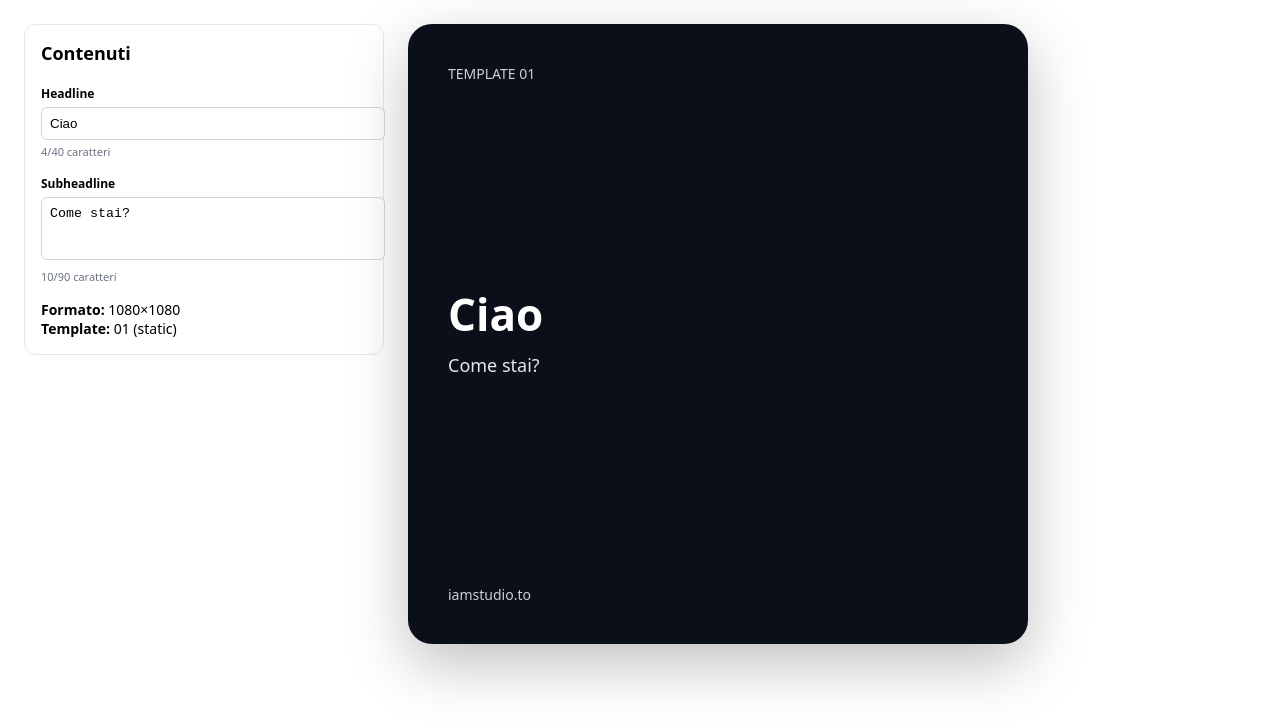
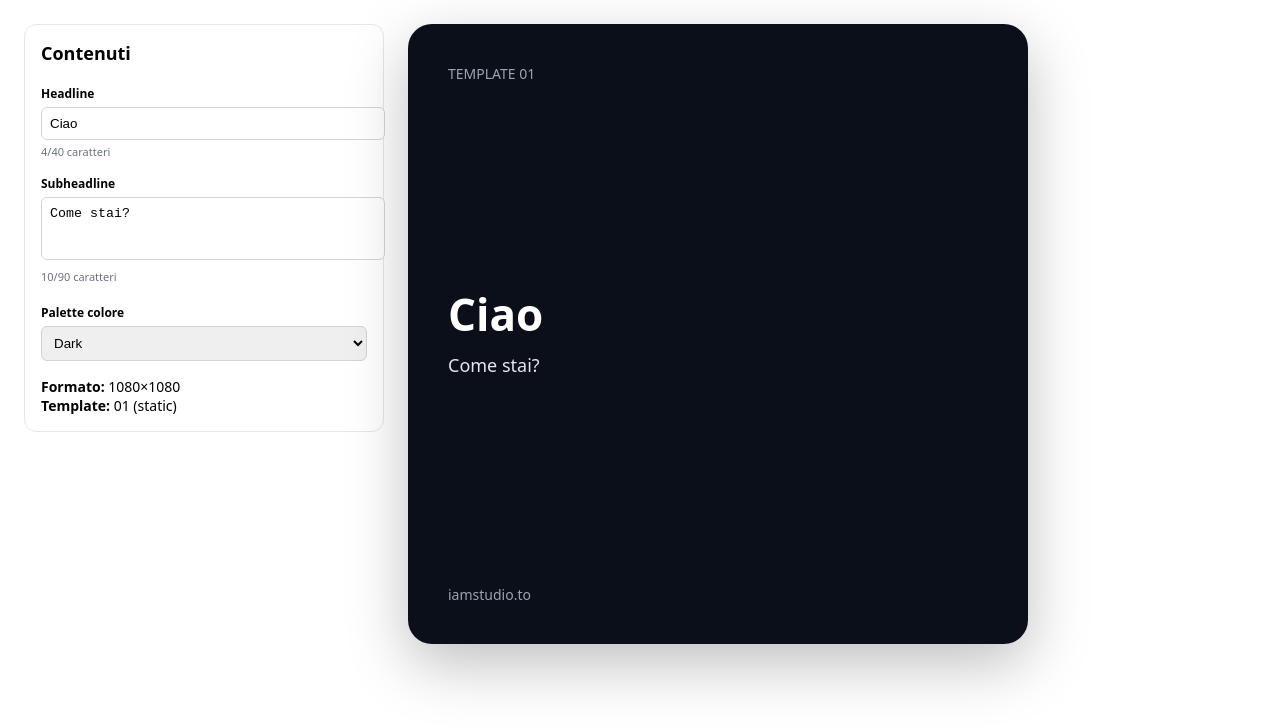
Before and after one commit to IAMStudioTO/test-design-tool, a Next.js app in the folder web/: page / in a window 1280 px wide. Shown: the top 728 px of the page. Built offline with nearby package versions, Linux system fonts and the light colour scheme.

Commit message:
Update page.jsx

```diff
--- a/web/app/page.jsx
+++ b/web/app/page.jsx
@@ -5,9 +5,36 @@ import { useState } from "react";
 const HEADLINE_MAX = 40;
 const SUBHEADLINE_MAX = 90;
 
+const PALETTES = {
+  dark: {
+    name: "Dark",
+    background: "#0b0f19",
+    headline: "#ffffff",
+    subheadline: "#e5e7eb",
+    meta: "#9ca3af"
+  },
+  blue: {
+    name: "Blue",
+    background: "#0a2540",
+    headline: "#ffffff",
+    subheadline: "#dbeafe",
+    meta: "#93c5fd"
+  },
+  light: {
+    name: "Light",
+    background: "#f9fafb",
+    headline: "#0b0f19",
+    subheadline: "#374151",
+    meta: "#6b7280"
+  }
+};
+
 export default function Home() {
   const [headline, setHeadline] = useState("Ciao");
   const [subheadline, setSubheadline] = useState("Come stai?");
+  const [paletteKey, setPaletteKey] = useState("dark");
+
+  const palette = PALETTES[paletteKey];
 
   return (
     <main
@@ -72,13 +99,33 @@ export default function Home() {
           </div>
         </div>
 
+        {/* Palette selector */}
+        <div style={{ marginTop: 16 }}>
+          <label style={{ fontSize: 12, fontWeight: 600 }}>
+            Palette colore
+          </label>
+          <select
+            value={paletteKey}
+            onChange={(e) => setPaletteKey(e.target.value)}
+            style={{
+              width: "100%",
+              marginTop: 4,
+              padding: 8,
+              borderRadius: 6,
+              border: "1px solid #d1d5db"
+            }}
+          >
+            {Object.entries(PALETTES).map(([key, p]) => (
+              <option key={key} value={key}>
+                {p.name}
+              </option>
+            ))}
+          </select>
+        </div>
+
         <div style={{ marginTop: 16, fontSize: 14 }}>
-          <div>
-            <strong>Formato:</strong> 1080×1080
-          </div>
-          <div>
-            <strong>Template:</strong> 01 (static)
-          </div>
+          <div><strong>Formato:</strong> 1080×1080</div>
+          <div><strong>Template:</strong> 01 (static)</div>
         </div>
       </section>
 
@@ -88,17 +135,19 @@ export default function Home() {
           style={{
             width: 540,
             aspectRatio: "1 / 1",
-            background: "#0b0f19",
+            background: palette.background,
             borderRadius: 24,
             padding: 40,
-            color: "white",
+            color: palette.headline,
             display: "flex",
             flexDirection: "column",
             justifyContent: "space-between",
             boxShadow: "0 20px 60px rgba(0,0,0,0.25)"
           }}
         >
-          <div style={{ fontSize: 14, opacity: 0.8 }}>TEMPLATE 01</div>
+          <div style={{ fontSize: 14, color: palette.meta }}>
+            TEMPLATE 01
+          </div>
 
           <div>
             <div
@@ -106,6 +155,7 @@ export default function Home() {
                 fontSize: 44,
                 lineHeight: 1.05,
                 fontWeight: 700,
+                color: palette.headline,
                 wordBreak: "break-word"
               }}
             >
@@ -116,7 +166,7 @@ export default function Home() {
               style={{
                 marginTop: 16,
                 fontSize: 18,
-                opacity: 0.9,
+                color: palette.subheadline,
                 wordBreak: "break-word"
               }}
             >
@@ -124,7 +174,9 @@ export default function Home() {
             </div>
           </div>
 
-          <div style={{ fontSize: 14, opacity: 0.8 }}>iamstudio.to</div>
+          <div style={{ fontSize: 14, color: palette.meta }}>
+            iamstudio.to
+          </div>
         </div>
       </section>
     </main>
```
